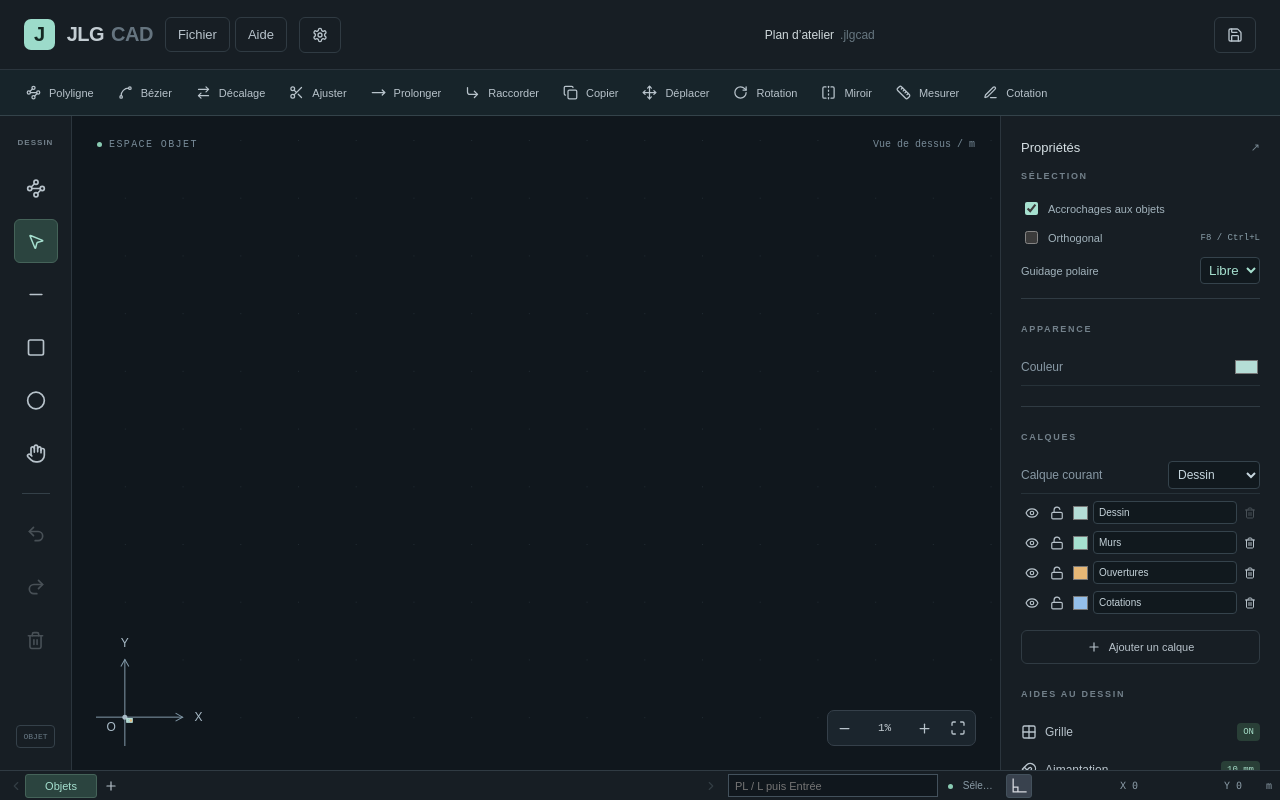
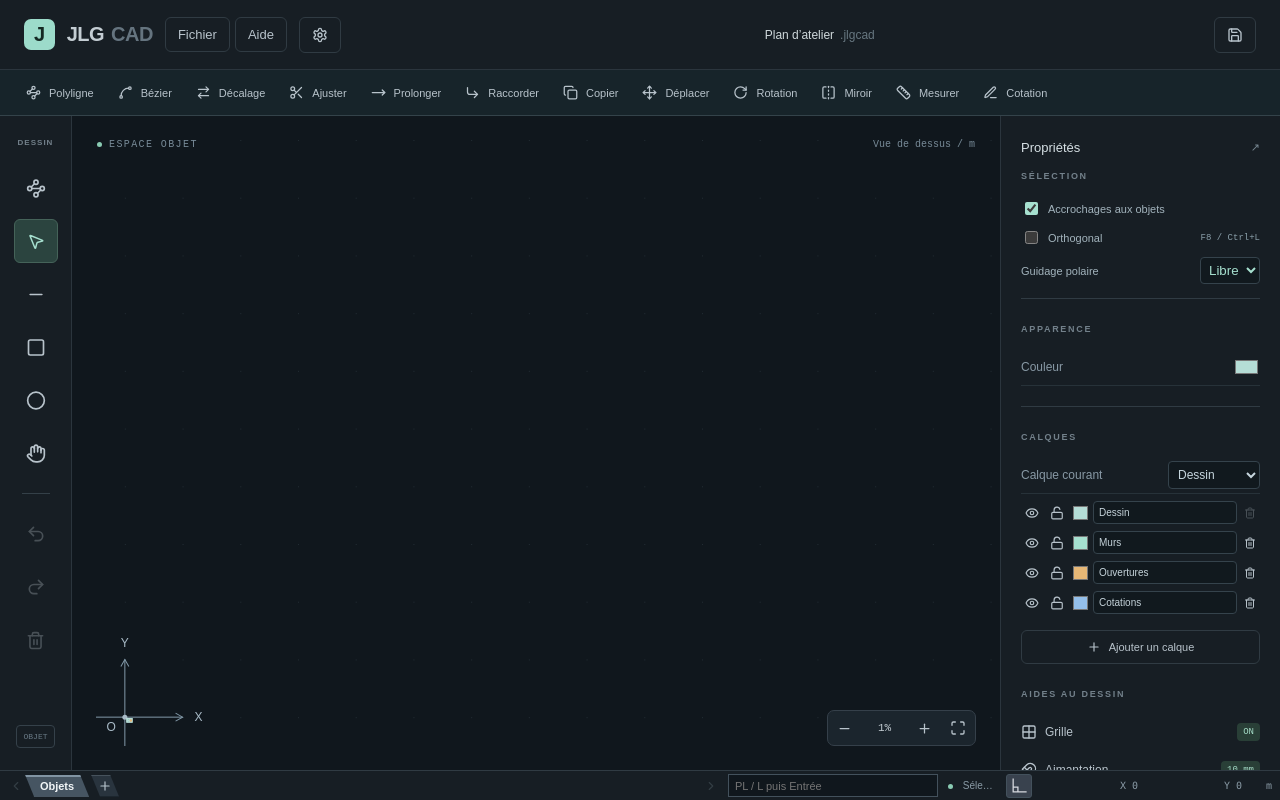
Before and after one commit to jlg-formation/jlg-cad, a React (Vite) app: page / in a window 1280 px wide. Built offline with nearby package versions, Linux system fonts and the light colour scheme.

Commit message:
Group layout tabs with compact sloped contours

```diff
--- a/src/style.css
+++ b/src/style.css
@@ -45,3 +45,11 @@ footer .coordinates>span{min-width:0;overflow:hidden;text-overflow:ellipsis;text
 footer .layout-tabs .tab-scroll{width:15px;min-width:15px;padding:0;border:0;color:#9fb6bf;background:transparent}
 footer .layout-tabs .tab-scroll:hover:not(:disabled){background:#25333a;color:#a6e0cf}
 footer .layout-tabs .tab-scroll:disabled{opacity:.2}
+
+/* Contoured tabs form a compact ribbon without spacing-based grouping. */
+footer .layout-tab-strip{gap:0}
+footer .layout-tab-strip button{min-width:64px;height:22px;padding:2px 12px;border:0;border-radius:0;background:#29343e;color:#b8c5ce;clip-path:polygon(0 0,calc(100% - 9px) 0,100% 100%,9px 100%);box-shadow:inset 0 1px #46525c,inset 0 -1px #1b252d}
+footer .layout-tab-strip button:hover{background:#35434f;color:#edf3f6}
+footer .layout-tab-strip button.current{background:#465562;color:#f1f5f7;font-weight:600;box-shadow:inset 0 2px #8194a3,inset 0 -1px #617380}
+footer .layout-tab-strip button:focus-visible{outline-offset:-3px}
+footer .layout-tab-strip button[aria-label="Ajouter un layout"]{width:28px;min-width:28px;max-width:28px;padding:0;margin-left:2px}
```
Also changed, not shown: 1 other file (tests, documents, lock files or other folders).
